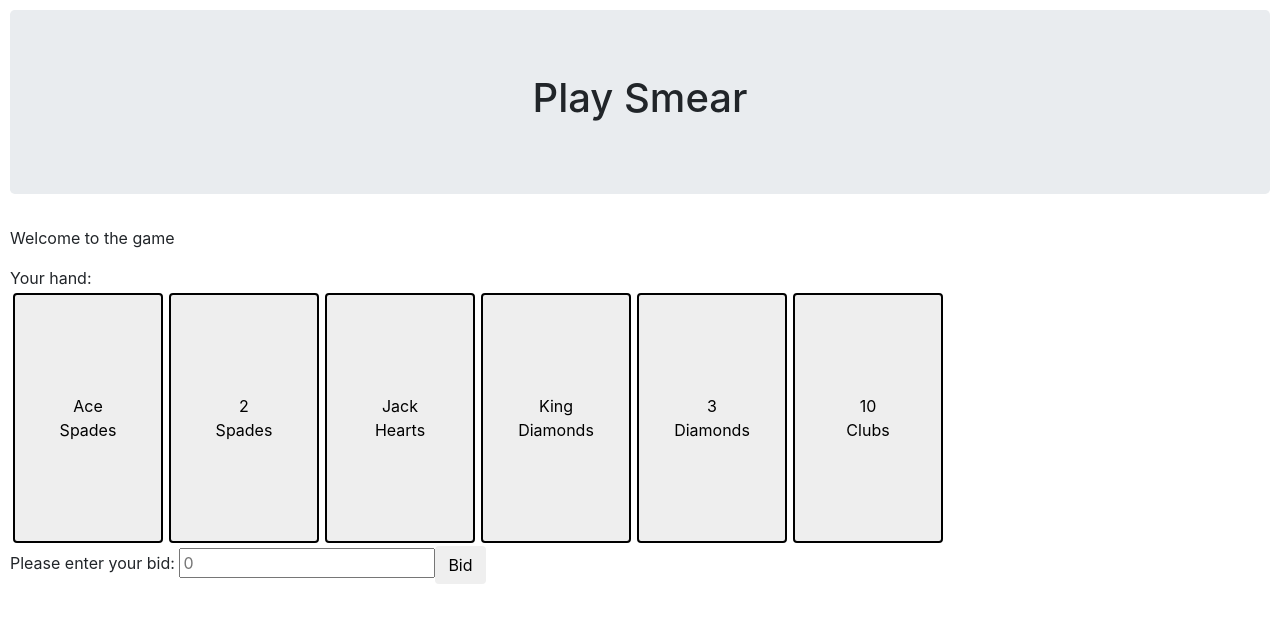
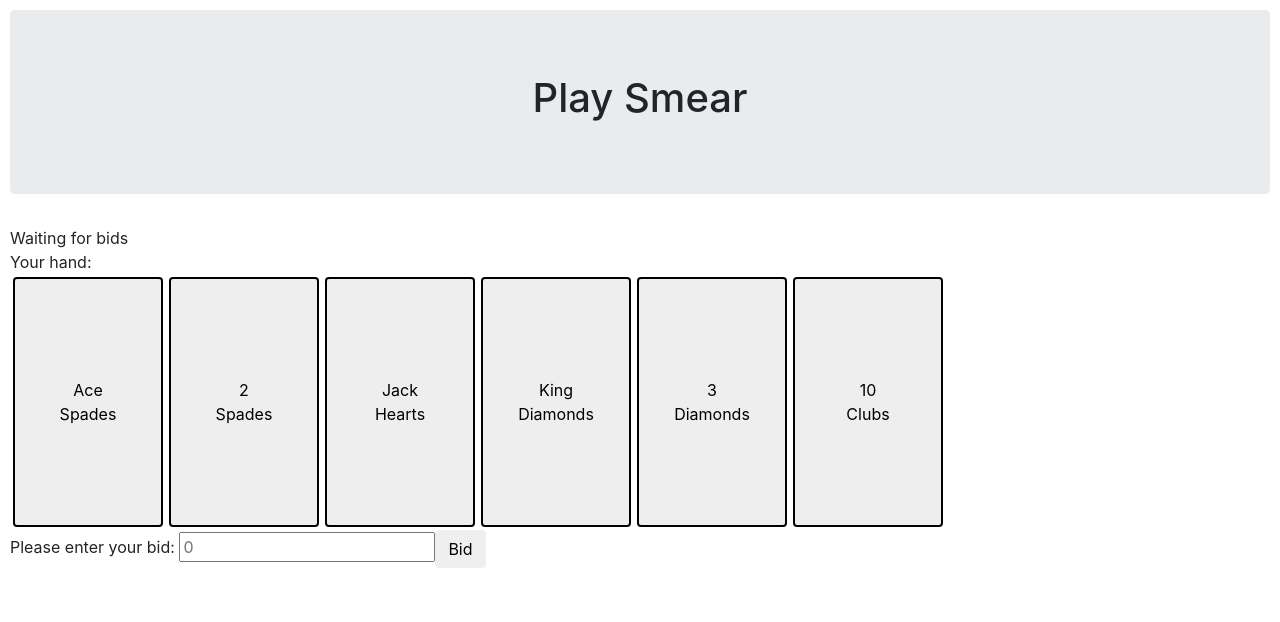
Before and after one commit to mkokotovich/play_smear, an Angular app in the folder front_end/: page /play in a window 1280 px wide. Shown: the top 622 px of the page. Built offline with nearby package versions, Linux system fonts and the light colour scheme.

Commit message:
Added game-status component

```diff
--- a/front_end/src/app/app.module.ts
+++ b/front_end/src/app/app.module.ts
@@ -16,6 +16,7 @@ import { PlayHandComponent } from './play-hand/play-hand.component';
 import { PlayGameComponent } from './play-game/play-game.component';
 import { SmearApiService } from './smear-api.service';
 import { StartGameComponent } from './start-game/start-game.component';
+import { GameStatusComponent } from './game-status/game-status.component';
 
 @NgModule({
   declarations: [
@@ -24,7 +25,8 @@ import { StartGameComponent } from './start-game/start-game.component';
     BidComponent,
     PlayHandComponent,
     PlayGameComponent,
-    HandComponent
+    HandComponent,
+    GameStatusComponent
   ],
   imports: [
     AppRoutingModule,
--- a/front_end/src/app/bid/bid.component.ts
+++ b/front_end/src/app/bid/bid.component.ts
@@ -17,6 +17,7 @@ export class BidComponent implements OnInit {
         console.log("bid submitted: " + this.bid);
         this.handService.declareBid(this.bid);
         this.handService.allowSelections(true);
+        this.handService.setGameStatus("Waiting for cards to be played");
     }
 
     ngOnInit() {
--- /dev/null
+++ b/front_end/src/app/game-status/game-status.component.html
@@ -0,0 +1,3 @@
+<div>
+    {{ handService.getGameStatus() }}
+</div>
--- /dev/null
+++ b/front_end/src/app/game-status/game-status.component.ts
@@ -0,0 +1,20 @@
+import { Component, OnInit } from '@angular/core';
+
+import { HandService } from '../hand.service';
+import { SmearApiService } from '../smear-api.service';
+
+@Component({
+  selector: 'app-game-status',
+  templateUrl: './game-status.component.html',
+  styleUrls: ['./game-status.component.css']
+})
+export class GameStatusComponent implements OnInit {
+
+    constructor(private handService: HandService,
+                private smearApiService: SmearApiService) {
+    }
+
+    ngOnInit() {
+    }
+
+}
--- a/front_end/src/app/hand.service.ts
+++ b/front_end/src/app/hand.service.ts
@@ -10,6 +10,7 @@ export class HandService {
     private cards: Observable<Card[]>;
     private selectedCard: Card;
     private allowSelection: boolean;
+    private gameStatusMessage: string;
 
     constructor(private smearApiService :SmearApiService) {
         this.allowSelection = false;
@@ -54,4 +55,11 @@ export class HandService {
         this.allowSelection = selections;
     }
 
+    setGameStatus(message: string):void {
+        this.gameStatusMessage = message;
+    }
+
+    getGameStatus(): string {
+        return this.gameStatusMessage;
+    }
 }
--- a/front_end/src/app/play-game/play-game.component.html
+++ b/front_end/src/app/play-game/play-game.component.html
@@ -1,6 +1,6 @@
-<p>
-  Welcome to the game
-</p>
+<div>
+    <app-game-status>Loading game status</app-game-status>
+</div>
 <div *ngIf="handService.isBidding() == true">
     <app-bid>Preparing to bid</app-bid>
 </div>
--- a/front_end/src/app/play-game/play-game.component.ts
+++ b/front_end/src/app/play-game/play-game.component.ts
@@ -25,7 +25,9 @@ export class PlayGameComponent implements OnInit {
 
     ngOnInit() {
         // Use the gameID from the start page to ask for hand
+        this.handService.setGameStatus("Waiting for cards to be dealt");
         this.getInitialHand();
+        this.handService.setGameStatus("Waiting for bids");
     }
 
 }
```
Also changed, not shown: front_end/src/app/game-status/game-status.component.css (added), 1 other file (tests, documents, lock files or other folders).
